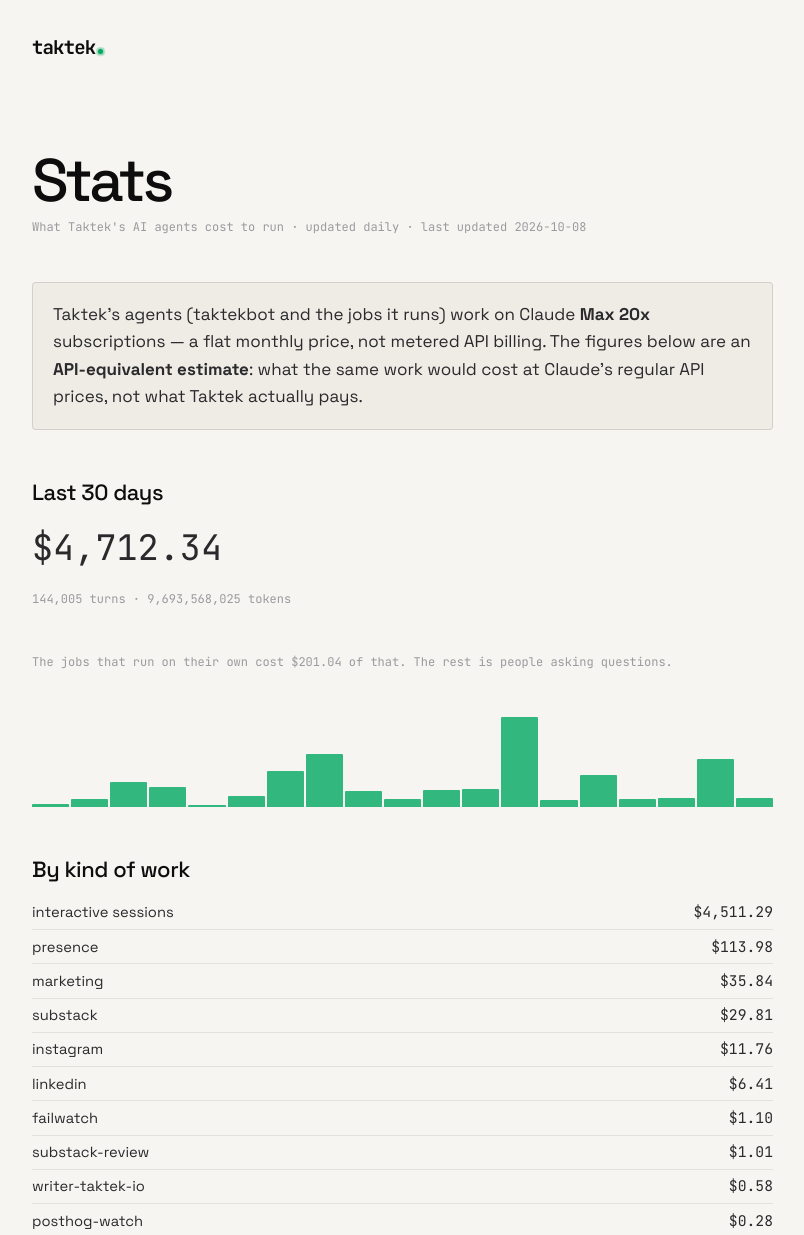
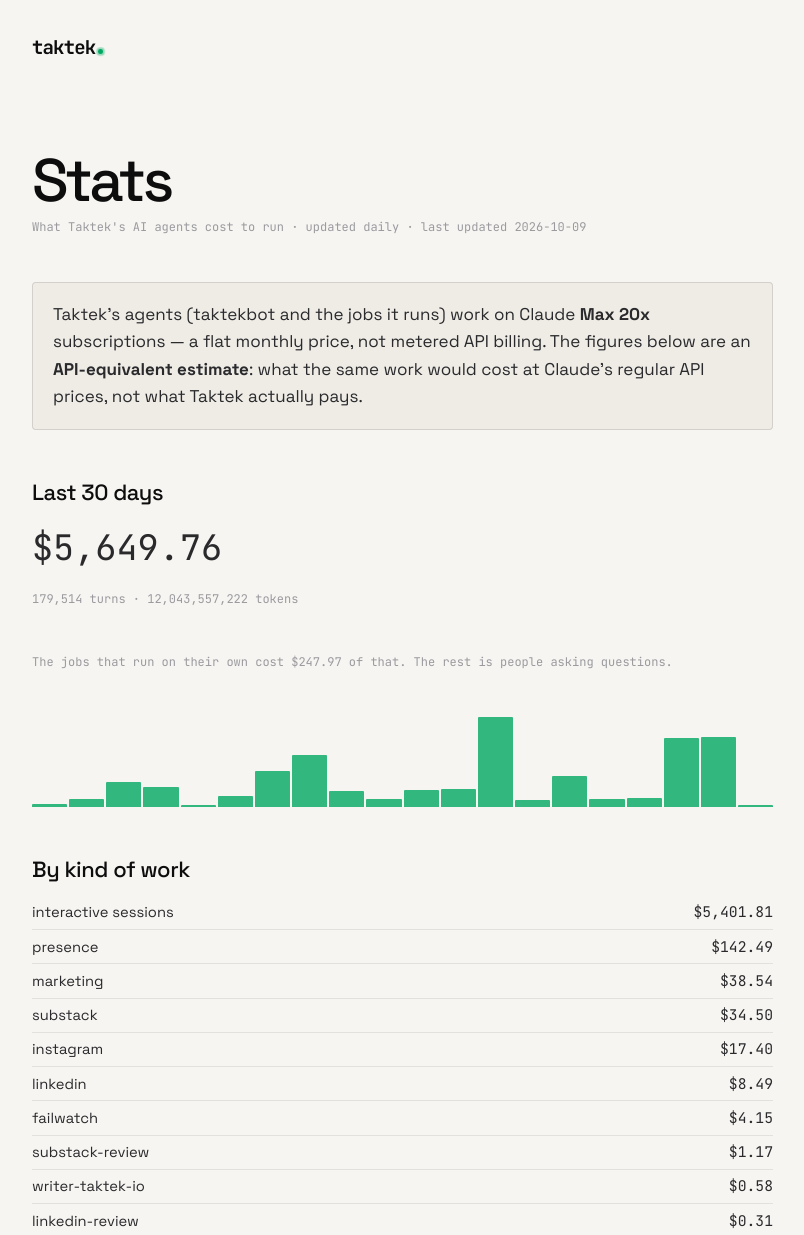
Before and after one commit to taktekhq/taktekhq.github.io, a plain HTML site: page stats/index.html in a window 1280 px wide. Shown: the top 1235 px of the page, without its empty margins (124-928 px from the left). Drawn offline with Linux system fonts and the light colour scheme.

Commit message:
Stats: last 30 days

```diff
--- a/stats/index.html
+++ b/stats/index.html
@@ -27,7 +27,7 @@
 <main>
   <section class="doc">
     <h1>Stats</h1>
-    <p class="sub">What Taktek's AI agents cost to run &middot; updated daily &middot; last updated 2026-10-08</p>
+    <p class="sub">What Taktek's AI agents cost to run &middot; updated daily &middot; last updated 2026-10-09</p>
 
     <div class="lede-box">
       <p>Taktek's agents (taktekbot and the jobs it runs) work on Claude <b>Max 20x</b> subscriptions — a flat
@@ -36,14 +36,14 @@
     </div>
 
     <h2>Last 30 days</h2>
-    <p class="stat-big">$4,712.34</p>
-    <p class="sub">144,005 turns &middot; 9,693,568,025 tokens</p>
-    <p class="sub">The jobs that run on their own cost $201.04 of that. The rest is people asking questions.</p>
+    <p class="stat-big">$5,649.76</p>
+    <p class="sub">179,514 turns &middot; 12,043,557,222 tokens</p>
+    <p class="sub">The jobs that run on their own cost $247.97 of that. The rest is people asking questions.</p>
 
-    <div class="bars"><div class="bar" style="height:3%" title="2026-09-11: $31.69"></div><div class="bar" style="height:9%" title="2026-09-21: $88.72"></div><div class="bar" style="height:28%" title="2026-09-22: $281.84"></div><div class="bar" style="height:22%" title="2026-09-23: $220.95"></div><div class="bar" style="height:2%" title="2026-09-24: $20.14"></div><div class="bar" style="height:12%" title="2026-09-25: $121.29"></div><div class="bar" style="height:40%" title="2026-09-26: $406.79"></div><div class="bar" style="height:59%" title="2026-09-27: $595.98"></div><div class="bar" style="height:18%" title="2026-09-28: $179.88"></div><div class="bar" style="height:9%" title="2026-09-29: $89.04"></div><div class="bar" style="height:19%" title="2026-09-30: $189.42"></div><div class="bar" style="height:20%" title="2026-10-01: $206.28"></div><div class="bar" style="height:100%" title="2026-10-02: $1,014.43"></div><div class="bar" style="height:8%" title="2026-10-03: $85.55"></div><div class="bar" style="height:35%" title="2026-10-04: $350.11"></div><div class="bar" style="height:9%" title="2026-10-05: $94.99"></div><div class="bar" style="height:10%" title="2026-10-06: $103.96"></div><div class="bar" style="height:53%" title="2026-10-07: $534.45"></div><div class="bar" style="height:10%" title="2026-10-08: $96.83"></div></div>
+    <div class="bars"><div class="bar" style="height:3%" title="2026-09-11: $31.69"></div><div class="bar" style="height:9%" title="2026-09-21: $88.72"></div><div class="bar" style="height:28%" title="2026-09-22: $281.84"></div><div class="bar" style="height:22%" title="2026-09-23: $220.95"></div><div class="bar" style="height:2%" title="2026-09-24: $20.14"></div><div class="bar" style="height:12%" title="2026-09-25: $121.29"></div><div class="bar" style="height:40%" title="2026-09-26: $406.79"></div><div class="bar" style="height:58%" title="2026-09-27: $595.98"></div><div class="bar" style="height:18%" title="2026-09-28: $179.88"></div><div class="bar" style="height:9%" title="2026-09-29: $89.04"></div><div class="bar" style="height:19%" title="2026-09-30: $189.42"></div><div class="bar" style="height:20%" title="2026-10-01: $206.28"></div><div class="bar" style="height:100%" title="2026-10-02: $1,018.98"></div><div class="bar" style="height:8%" title="2026-10-03: $85.55"></div><div class="bar" style="height:34%" title="2026-10-04: $350.11"></div><div class="bar" style="height:9%" title="2026-10-05: $94.99"></div><div class="bar" style="height:10%" title="2026-10-06: $103.96"></div><div class="bar" style="height:76%" title="2026-10-07: $771.98"></div><div class="bar" style="height:77%" title="2026-10-08: $785.33"></div><div class="bar" style="height:2%" title="2026-10-09: $6.84"></div></div>
 
     <h2>By kind of work</h2>
-    <div class="row"><span>interactive sessions</span><span class="num">$4,511.29</span></div><div class="row"><span>presence</span><span class="num">$113.98</span></div><div class="row"><span>marketing</span><span class="num">$35.84</span></div><div class="row"><span>substack</span><span class="num">$29.81</span></div><div class="row"><span>instagram</span><span class="num">$11.76</span></div><div class="row"><span>linkedin</span><span class="num">$6.41</span></div><div class="row"><span>failwatch</span><span class="num">$1.10</span></div><div class="row"><span>substack-review</span><span class="num">$1.01</span></div><div class="row"><span>writer-taktek-io</span><span class="num">$0.58</span></div><div class="row"><span>posthog-watch</span><span class="num">$0.28</span></div><div class="row"><span>linkedin-review</span><span class="num">$0.21</span></div><div class="row"><span>jobs-user-test</span><span class="num">$0.06</span></div>
+    <div class="row"><span>interactive sessions</span><span class="num">$5,401.81</span></div><div class="row"><span>presence</span><span class="num">$142.49</span></div><div class="row"><span>marketing</span><span class="num">$38.54</span></div><div class="row"><span>substack</span><span class="num">$34.50</span></div><div class="row"><span>instagram</span><span class="num">$17.40</span></div><div class="row"><span>linkedin</span><span class="num">$8.49</span></div><div class="row"><span>failwatch</span><span class="num">$4.15</span></div><div class="row"><span>substack-review</span><span class="num">$1.17</span></div><div class="row"><span>writer-taktek-io</span><span class="num">$0.58</span></div><div class="row"><span>linkedin-review</span><span class="num">$0.31</span></div><div class="row"><span>posthog-watch</span><span class="num">$0.28</span></div><div class="row"><span>jobs-user-test</span><span class="num">$0.06</span></div>
 
     <p class="sub">Figures cover every agent job and interactive session across Taktek's machines over the
     last 30 days. Rebuilt every morning.</p>
```
